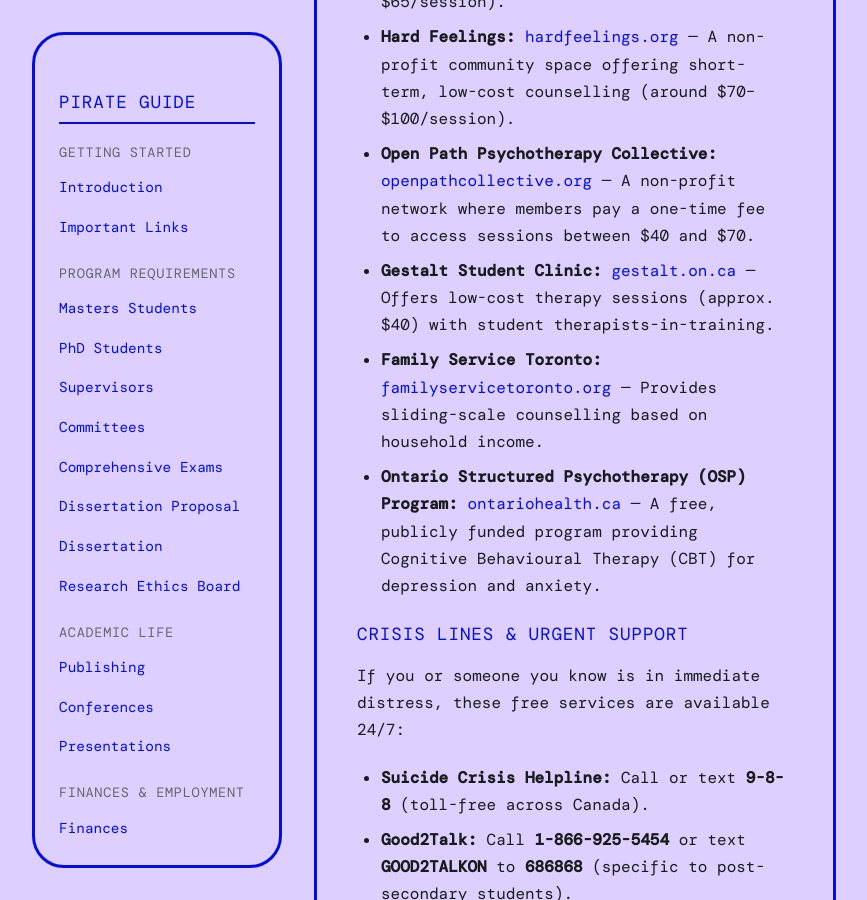
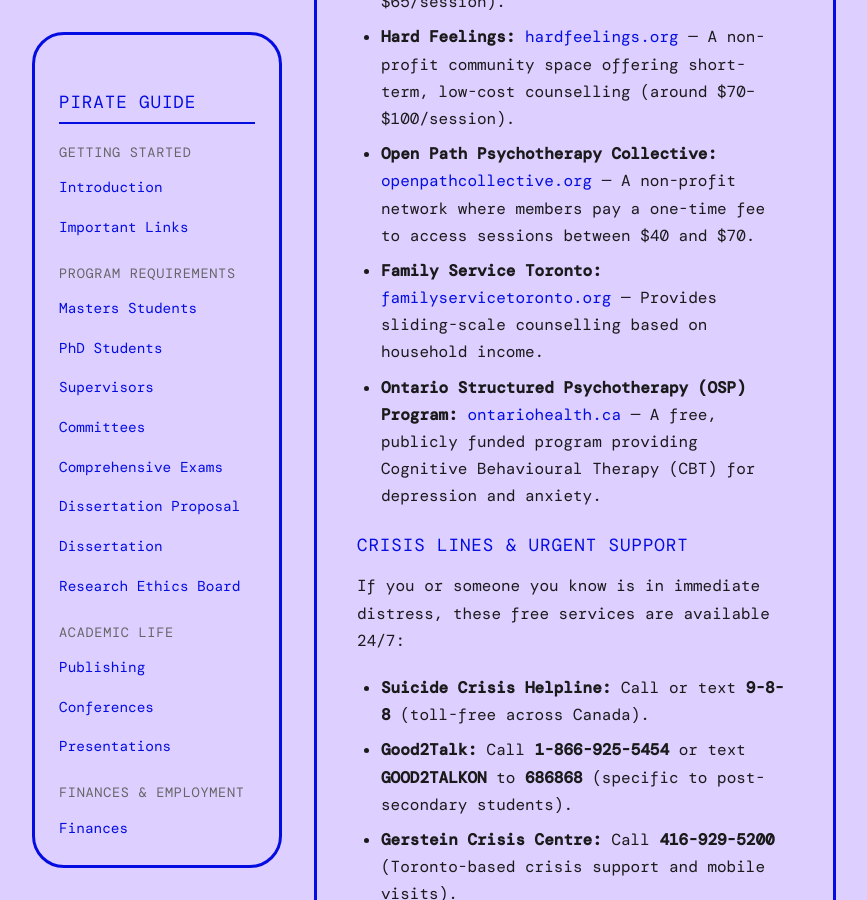
Before and after one commit to iowyth/sorce, a Jekyll site: the page built from _wiki/healthcare.md, in a window 1280 px wide and 900 px high, scrolled down 3922 px. Shown: the whole window, without its empty margins (206-1073 px from the left). Built offline with Jekyll 4.4.1, drawn with Linux system fonts in a browser that asks for light colours; some web fonts are replaced; comment, search, counter and statistics services are not loaded.

Commit message:
Remove broken Gestalt link and correct OSP link on healthcare page

```diff
--- a/_wiki/healthcare.md
+++ b/_wiki/healthcare.md
@@ -81,9 +81,8 @@
 *   **Affordable Therapy Network:** [affordabletherapynetwork.com](https://affordabletherapynetwork.com/) — A directory connecting you with therapists offering low-cost/sliding-scale rates (many under $65/session).
 *   **Hard Feelings:** [hardfeelings.org](https://www.hardfeelings.org/) — A non-profit community space offering short-term, low-cost counselling (around $70–$100/session).
 *   **Open Path Psychotherapy Collective:** [openpathcollective.org](https://openpathcollective.org/) — A non-profit network where members pay a one-time fee to access sessions between $40 and $70.
-*   **Gestalt Student Clinic:** [gestalt.on.ca](https://gti.gestalt.on.ca/student-clinic/) — Offers low-cost therapy sessions (approx. $40) with student therapists-in-training.
 *   **Family Service Toronto:** [familyservicetoronto.org](https://familyservicetoronto.org/) — Provides sliding-scale counselling based on household income.
-*   **Ontario Structured Psychotherapy (OSP) Program:** [ontariohealth.ca](https://www.ontariohealth.ca/our-health-system/mental-health-addictions/ontario-structured-psychotherapy) — A free, publicly funded program providing Cognitive Behavioural Therapy (CBT) for depression and anxiety.
+*   **Ontario Structured Psychotherapy (OSP) Program:** [ontariohealth.ca](https://www.ontariohealth.ca/clinical/mental-health-addictions/structured-psychotherapy) — A free, publicly funded program providing Cognitive Behavioural Therapy (CBT) for depression and anxiety.
 
 ### Crisis Lines & Urgent Support
 
```
